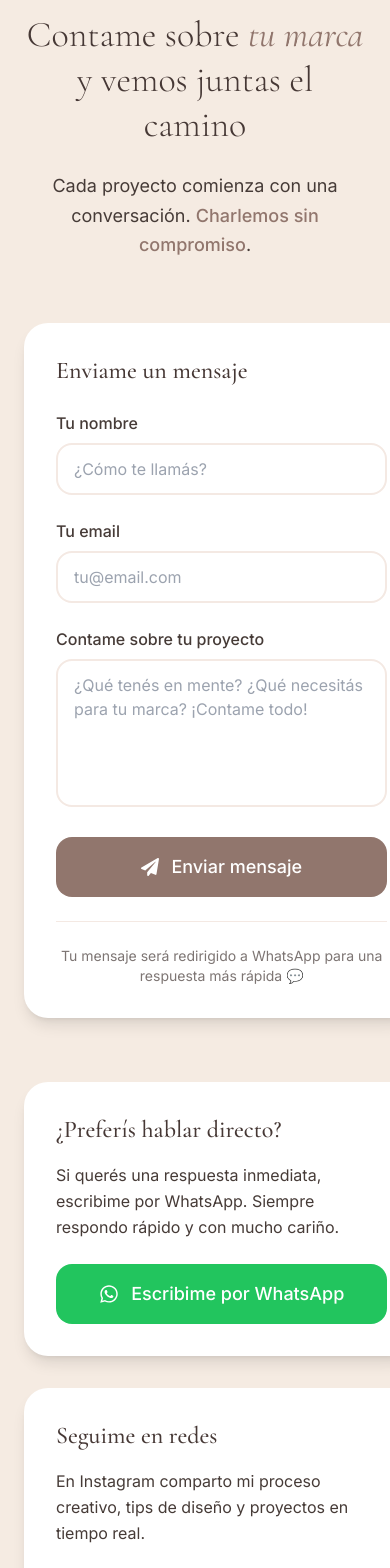
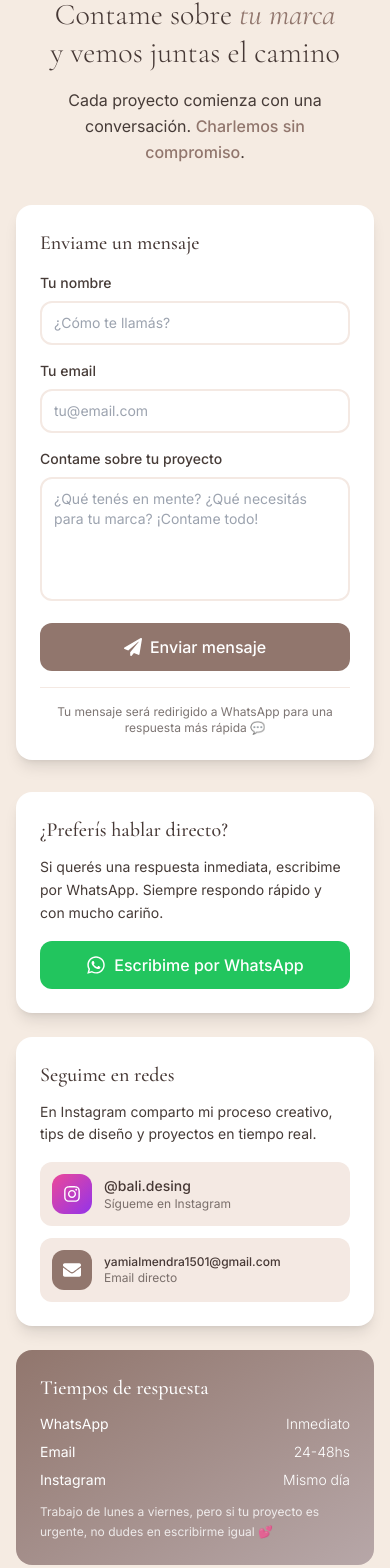
Before and after one commit to 31pablo05/Bali.Design, a React (Vite) app: page / in a window 390 px wide. Shown: the part 9467-11035 px from the top of the page. Built offline with nearby package versions, Linux system fonts and the light colour scheme.

Commit message:
ajuste de margenes en el componente contacto

```diff
--- a/src/components/Contact.jsx
+++ b/src/components/Contact.jsx
@@ -74,30 +74,30 @@ Mensaje: ${formData.message}
     <section
       id="contacto"
       ref={sectionRef}
-      className="py-20 lg:py-32 bg-bali-cream"
+      className="py-16 sm:py-20 lg:py-32 bg-bali-cream overflow-hidden"
     >
-      <div className="container mx-auto px-6 lg:px-8">
+      <div className="container mx-auto px-4 sm:px-6 lg:px-8">
 
         {/* Header */}
         <motion.div
-          className="text-center max-w-4xl mx-auto mb-16"
+          className="text-center max-w-4xl mx-auto mb-10 sm:mb-12 md:mb-16 px-2"
           initial={{ opacity: 0, y: 30 }}
           animate={isVisible ? { opacity: 1, y: 0 } : {}}
           transition={{ duration: 0.8 }}
         >
-          <h2 className="text-4xl md:text-5xl lg:text-6xl font-serif font-light text-bali-darker mb-6 leading-tight">
+          <h2 className="text-3xl sm:text-4xl md:text-5xl lg:text-6xl font-serif font-light text-bali-darker mb-4 sm:mb-6 leading-tight">
             Contame sobre{' '}
             <span className="italic text-bali-brown">tu marca</span>
             <br />
             y vemos juntas el camino
           </h2>
-          <p className="text-lg md:text-xl text-bali-dark font-sans leading-relaxed">
+          <p className="text-base sm:text-lg md:text-xl text-bali-dark font-sans leading-relaxed px-4">
             Cada proyecto comienza con una conversación.{' '}
             <span className="font-medium text-bali-brown">Charlemos sin compromiso</span>.
           </p>
         </motion.div>
 
-        <div className="grid lg:grid-cols-2 gap-16 max-w-6xl mx-auto">
+        <div className="grid lg:grid-cols-2 gap-8 sm:gap-10 md:gap-12 lg:gap-16 max-w-6xl mx-auto">
 
           {/* Formulario */}
           <motion.div
@@ -105,15 +105,15 @@ Mensaje: ${formData.message}
             animate={isVisible ? { opacity: 1, x: 0 } : {}}
             transition={{ duration: 0.8, delay: 0.2 }}
           >
-            <div className="bg-white rounded-3xl p-8 shadow-lg">
-              <h3 className="text-2xl font-serif font-medium text-bali-darker mb-6">
+            <div className="bg-white rounded-2xl sm:rounded-3xl p-6 sm:p-8 shadow-lg">
+              <h3 className="text-xl sm:text-2xl font-serif font-medium text-bali-darker mb-4 sm:mb-6">
                 Enviame un mensaje
               </h3>
 
-              <form onSubmit={handleSubmit} className="space-y-6">
+              <form onSubmit={handleSubmit} className="space-y-4 sm:space-y-6">
                 {/* Nombre */}
                 <div>
-                  <label className="block text-bali-dark font-sans font-medium mb-2">
+                  <label className="block text-bali-dark font-sans font-medium mb-2 text-sm sm:text-base">
                     Tu nombre
                   </label>
                   <input
@@ -121,7 +121,7 @@ Mensaje: ${formData.message}
                     name="name"
                     value={formData.name}
                     onChange={handleInputChange}
-                    className="w-full px-4 py-3 border-2 border-bali-light rounded-2xl focus:border-bali-brown focus:outline-none transition-colors duration-300 font-sans"
+                    className="w-full px-3 sm:px-4 py-2.5 sm:py-3 border-2 border-bali-light rounded-xl sm:rounded-2xl focus:border-bali-brown focus:outline-none transition-colors duration-300 font-sans text-sm sm:text-base"
                     placeholder="¿Cómo te llamás?"
                     required
                   />
@@ -129,7 +129,7 @@ Mensaje: ${formData.message}
 
                 {/* Email */}
                 <div>
-                  <label className="block text-bali-dark font-sans font-medium mb-2">
+                  <label className="block text-bali-dark font-sans font-medium mb-2 text-sm sm:text-base">
                     Tu email
                   </label>
                   <input
@@ -137,7 +137,7 @@ Mensaje: ${formData.message}
                     name="email"
                     value={formData.email}
                     onChange={handleInputChange}
-                    className="w-full px-4 py-3 border-2 border-bali-light rounded-2xl focus:border-bali-brown focus:outline-none transition-colors duration-300 font-sans"
+                    className="w-full px-3 sm:px-4 py-2.5 sm:py-3 border-2 border-bali-light rounded-xl sm:rounded-2xl focus:border-bali-brown focus:outline-none transition-colors duration-300 font-sans text-sm sm:text-base"
                     placeholder="tu@email.com"
                     required
                   />
@@ -145,7 +145,7 @@ Mensaje: ${formData.message}
 
                 {/* Mensaje */}
                 <div>
-                  <label className="block text-bali-dark font-sans font-medium mb-2">
+                  <label className="block text-bali-dark font-sans font-medium mb-2 text-sm sm:text-base">
                     Contame sobre tu proyecto
                   </label>
                   <textarea
@@ -153,7 +153,7 @@ Mensaje: ${formData.message}
                     value={formData.message}
                     onChange={handleInputChange}
                     rows="5"
-                    className="w-full px-4 py-3 border-2 border-bali-light rounded-2xl focus:border-bali-brown focus:outline-none transition-colors duration-300 font-sans resize-none"
+                    className="w-full px-3 sm:px-4 py-2.5 sm:py-3 border-2 border-bali-light rounded-xl sm:rounded-2xl focus:border-bali-brown focus:outline-none transition-colors duration-300 font-sans resize-none text-sm sm:text-base"
                     placeholder="¿Qué tenés en mente? ¿Qué necesitás para tu marca? ¡Contame todo!"
                     required
                   />
@@ -163,7 +163,7 @@ Mensaje: ${formData.message}
                 <button
                   type="submit"
                   disabled={isSubmitting}
-                  className="w-full bg-bali-brown text-white px-6 py-4 rounded-2xl font-sans font-medium text-lg hover:bg-bali-dark transition-all duration-300 transform hover:scale-105 hover:shadow-lg disabled:opacity-50 disabled:cursor-not-allowed flex items-center justify-center gap-3"
+                  className="w-full bg-bali-brown text-white px-4 sm:px-6 py-3 sm:py-4 rounded-xl sm:rounded-2xl font-sans font-medium text-base sm:text-lg hover:bg-bali-dark transition-all duration-300 transform hover:scale-105 hover:shadow-lg disabled:opacity-50 disabled:cursor-not-allowed flex items-center justify-center gap-2 sm:gap-3"
                 >
                   {isSubmitting ? (
                     <>
@@ -179,8 +179,8 @@ Mensaje: ${formData.message}
                 </button>
               </form>
 
-              <div className="mt-6 pt-6 border-t border-bali-light">
-                <p className="text-sm text-bali-dark/70 font-sans text-center">
+              <div className="mt-4 sm:mt-6 pt-4 sm:pt-6 border-t border-bali-light">
+                <p className="text-xs sm:text-sm text-bali-dark/70 font-sans text-center">
                   Tu mensaje será redirigido a WhatsApp para una respuesta más rápida 💬
                 </p>
               </div>
@@ -189,23 +189,23 @@ Mensaje: ${formData.message}
 
           {/* Información de Contacto */}
           <motion.div
-            className="space-y-8"
+            className="space-y-6 sm:space-y-8"
             initial={{ opacity: 0, x: 30 }}
             animate={isVisible ? { opacity: 1, x: 0 } : {}}
             transition={{ duration: 0.8, delay: 0.4 }}
           >
             {/* WhatsApp Directo */}
-            <div className="bg-white rounded-3xl p-8 shadow-lg">
-              <h3 className="text-2xl font-serif font-medium text-bali-darker mb-4">
+            <div className="bg-white rounded-2xl sm:rounded-3xl p-6 sm:p-8 shadow-lg">
+              <h3 className="text-xl sm:text-2xl font-serif font-medium text-bali-darker mb-3 sm:mb-4">
                 ¿Preferís hablar directo?
               </h3>
-              <p className="text-bali-dark font-sans mb-6 leading-relaxed">
+              <p className="text-sm sm:text-base text-bali-dark font-sans mb-4 sm:mb-6 leading-relaxed">
                 Si querés una respuesta inmediata, escribime por WhatsApp.
                 Siempre respondo rápido y con mucho cariño.
               </p>
               <button
                 onClick={handleDirectWhatsApp}
-                className="w-full bg-green-500 text-white px-6 py-4 rounded-2xl font-sans font-medium text-lg hover:bg-green-600 transition-all duration-300 transform hover:scale-105 hover:shadow-lg flex items-center justify-center gap-3"
+                className="w-full bg-green-500 text-white px-4 sm:px-6 py-3 sm:py-4 rounded-xl sm:rounded-2xl font-sans font-medium text-base sm:text-lg hover:bg-green-600 transition-all duration-300 transform hover:scale-105 hover:shadow-lg flex items-center justify-center gap-2 sm:gap-3"
               >
                 <FaWhatsapp className="text-xl" />
                 Escribime por WhatsApp
@@ -213,11 +213,11 @@ Mensaje: ${formData.message}
             </div>
 
             {/* Redes Sociales */}
-            <div className="bg-white rounded-3xl p-8 shadow-lg">
-              <h3 className="text-2xl font-serif font-medium text-bali-darker mb-4">
+            <div className="bg-white rounded-2xl sm:rounded-3xl p-6 sm:p-8 shadow-lg">
+              <h3 className="text-xl sm:text-2xl font-serif font-medium text-bali-darker mb-3 sm:mb-4">
                 Seguime en redes
               </h3>
-              <p className="text-bali-dark font-sans mb-6 leading-relaxed">
+              <p className="text-sm sm:text-base text-bali-dark font-sans mb-4 sm:mb-6 leading-relaxed">
                 En Instagram comparto mi proceso creativo, tips de diseño y
                 proyectos en tiempo real.
               </p>
@@ -227,49 +227,49 @@ Mensaje: ${formData.message}
                   href="https://www.instagram.com/bali.desing/"
                   target="_blank"
                   rel="noopener noreferrer"
-                  className="flex items-center gap-4 p-4 bg-bali-light rounded-2xl hover:bg-bali-mauve transition-colors duration-300 group"
+                  className="flex items-center gap-3 sm:gap-4 p-3 sm:p-4 bg-bali-light rounded-xl sm:rounded-2xl hover:bg-bali-mauve transition-colors duration-300 group"
                 >
-                  <div className="w-12 h-12 bg-gradient-to-br from-pink-500 to-purple-600 rounded-2xl flex items-center justify-center">
-                    <FaInstagram className="text-white text-xl" />
+                  <div className="w-10 h-10 sm:w-12 sm:h-12 bg-gradient-to-br from-pink-500 to-purple-600 rounded-xl sm:rounded-2xl flex items-center justify-center shrink-0">
+                    <FaInstagram className="text-white text-lg sm:text-xl" />
                   </div>
-                  <div>
-                    <p className="font-sans font-medium text-bali-darker">@bali.desing</p>
-                    <p className="text-sm text-bali-dark/70 font-sans">Sígueme en Instagram</p>
+                  <div className="min-w-0">
+                    <p className="font-sans font-medium text-bali-darker text-sm sm:text-base">@bali.desing</p>
+                    <p className="text-xs sm:text-sm text-bali-dark/70 font-sans">Sígueme en Instagram</p>
                   </div>
                 </a>
 
-                <div className="flex items-center gap-4 p-4 bg-bali-light rounded-2xl">
-                  <div className="w-12 h-12 bg-bali-brown rounded-2xl flex items-center justify-center">
-                    <FaEnvelope className="text-white text-xl" />
+                <div className="flex items-center gap-3 sm:gap-4 p-3 sm:p-4 bg-bali-light rounded-xl sm:rounded-2xl">
+                  <div className="w-10 h-10 sm:w-12 sm:h-12 bg-bali-brown rounded-xl sm:rounded-2xl flex items-center justify-center shrink-0">
+                    <FaEnvelope className="text-white text-lg sm:text-xl" />
                   </div>
-                  <div>
-                    <p className="font-sans font-medium text-bali-darker">yamialmendra1501@gmail.com</p>
-                    <p className="text-sm text-bali-dark/70 font-sans">Email directo</p>
+                  <div className="min-w-0">
+                    <p className="font-sans font-medium text-bali-darker text-xs sm:text-sm break-all">yamialmendra1501@gmail.com</p>
+                    <p className="text-xs sm:text-sm text-bali-dark/70 font-sans">Email directo</p>
                   </div>
                 </div>
               </div>
             </div>
 
             {/* Horarios */}
-            <div className="bg-gradient-to-br from-bali-brown to-bali-rose rounded-3xl p-8 text-white">
-              <h3 className="text-2xl font-serif font-medium mb-4">
+            <div className="bg-gradient-to-br from-bali-brown to-bali-rose rounded-2xl sm:rounded-3xl p-6 sm:p-8 text-white">
+              <h3 className="text-xl sm:text-2xl font-serif font-medium mb-3 sm:mb-4">
                 Tiempos de respuesta
               </h3>
-              <div className="space-y-3">
+              <div className="space-y-2 sm:space-y-3">
                 <div className="flex justify-between items-center">
-                  <span className="font-sans">WhatsApp</span>
-                  <span className="font-sans font-light">Inmediato</span>
+                  <span className="font-sans text-sm sm:text-base">WhatsApp</span>
+                  <span className="font-sans font-light text-sm sm:text-base">Inmediato</span>
                 </div>
                 <div className="flex justify-between items-center">
-                  <span className="font-sans">Email</span>
-                  <span className="font-sans font-light">24-48hs</span>
+                  <span className="font-sans text-sm sm:text-base">Email</span>
+                  <span className="font-sans font-light text-sm sm:text-base">24-48hs</span>
                 </div>
                 <div className="flex justify-between items-center">
-                  <span className="font-sans">Instagram</span>
-                  <span className="font-sans font-light">Mismo día</span>
+                  <span className="font-sans text-sm sm:text-base">Instagram</span>
+                  <span className="font-sans font-light text-sm sm:text-base">Mismo día</span>
                 </div>
               </div>
-              <p className="text-white/80 font-sans text-sm mt-4 leading-relaxed">
+              <p className="text-white/80 font-sans text-xs sm:text-sm mt-3 sm:mt-4 leading-relaxed">
                 Trabajo de lunes a viernes, pero si tu proyecto es urgente,
                 no dudes en escribirme igual 💕
               </p>
```
